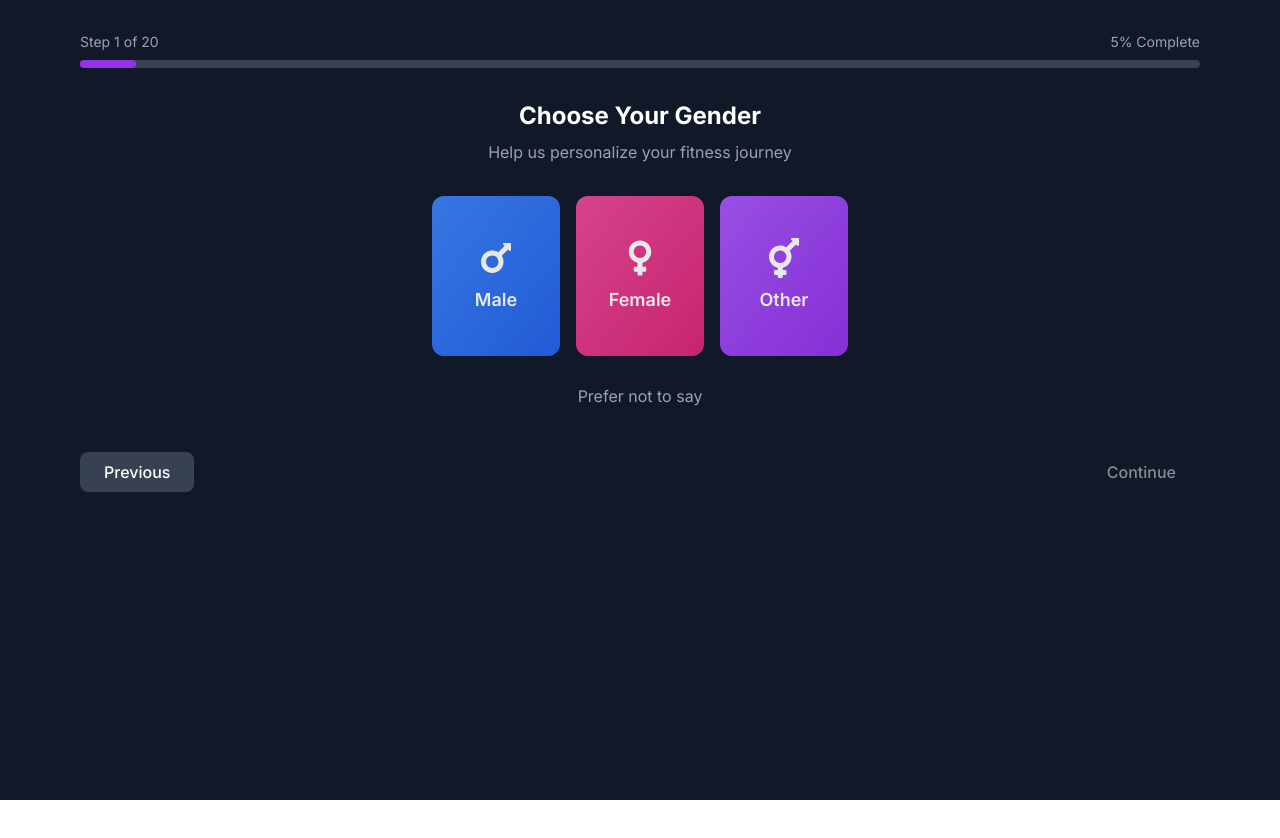
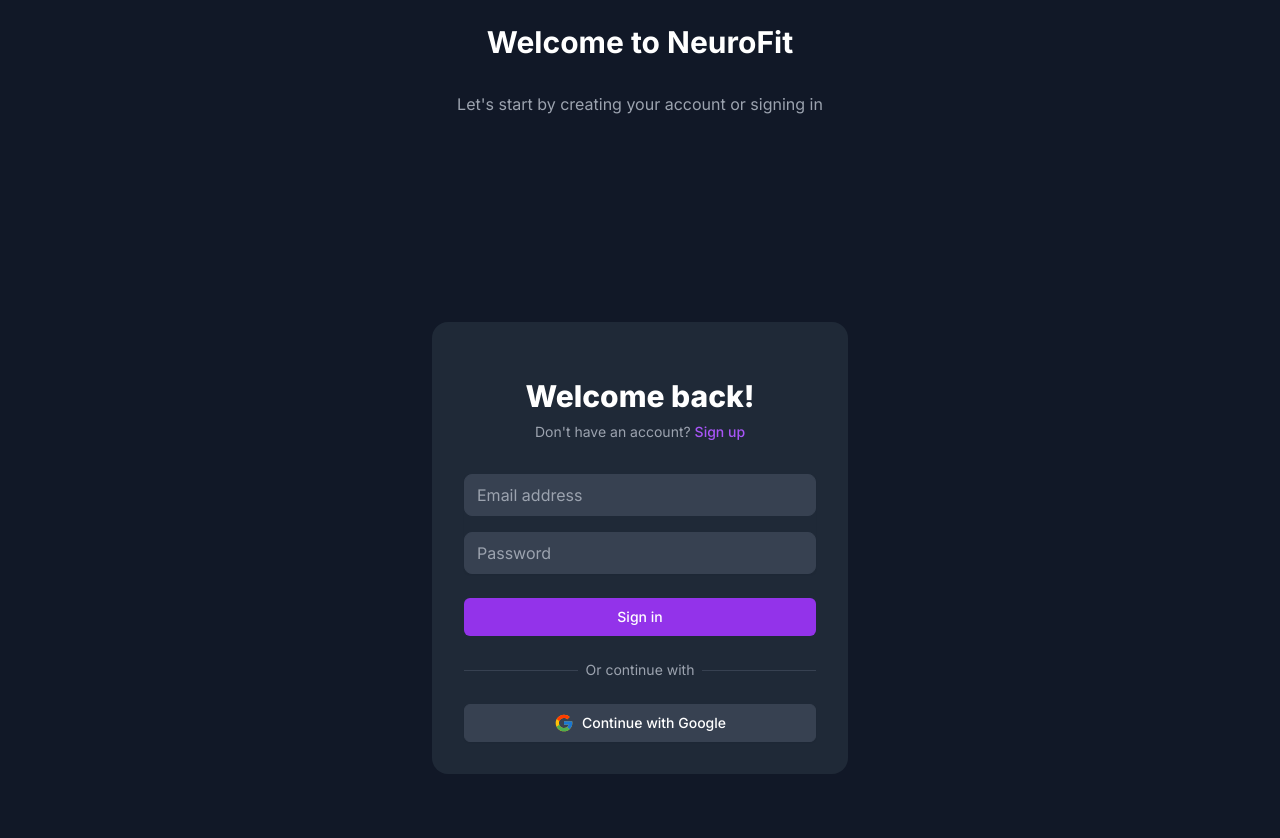
Before and after one commit to Rohitsengar02/neurofit, a Next.js app: page / in a window 1280 px wide. Shown: the top 838 px of the page. Before the commit the page ends 800 px from the top, so only its background shows below. Built offline with nearby package versions, Linux system fonts and the light colour scheme; no server answers.

Commit message:
authantication added

```diff
--- a/app/components/Auth/AuthForm.tsx
+++ b/app/components/Auth/AuthForm.tsx
@@ -10,7 +10,11 @@ import {
   GoogleAuthProvider
 } from 'firebase/auth';
 
-export default function AuthForm() {
+interface AuthFormProps {
+  onSuccess?: () => void;
+}
+
+export default function AuthForm({ onSuccess }: AuthFormProps) {
   const [isLogin, setIsLogin] = useState(true);
   const [email, setEmail] = useState('');
   const [password, setPassword] = useState('');
@@ -28,6 +32,7 @@ export default function AuthForm() {
       } else {
         await createUserWithEmailAndPassword(auth, email, password);
       }
+      onSuccess?.();
     } catch (error: any) {
       setError(error.message);
     } finally {
--- a/app/page.tsx
+++ b/app/page.tsx
@@ -200,6 +200,22 @@ export default function Home() {
     switch (currentStep) {
       case 1:
         return (
+          <div className="min-h-screen bg-gray-900 flex flex-col items-center justify-center p-6">
+            <div className="max-w-md w-full">
+              <h1 className="text-3xl font-bold text-white text-center mb-8">
+                Welcome to NeuroFit
+              </h1>
+              <p className="text-gray-400 text-center mb-8">
+                Let's start by creating your account or signing in
+              </p>
+              <AuthForm onSuccess={() => {
+                setCurrentStep(2);
+              }} />
+            </div>
+          </div>
+        );
+      case 2:
+        return (
           <GenderSelection
             onNext={async ({ gender }: { gender: string }) => {
               try {
@@ -209,7 +225,7 @@ export default function Home() {
                 };
                 await saveUserData(updatedData);
                 setUserData(updatedData);
-                setCurrentStep(2);
+                setCurrentStep(3);
               } catch (error) {
                 console.error('Error saving gender:', error);
               }
@@ -219,7 +235,7 @@ export default function Home() {
             onPrevious={() => handlePrevious(1)}
           />
         );
-      case 2:
+      case 3:
         return (
           <AgeSelection
             onNext={async ({ age }: { age: number }) => {
@@ -230,17 +246,17 @@ export default function Home() {
                 };
                 await saveUserData(updatedData);
                 setUserData(updatedData);
-                setCurrentStep(3);
+                setCurrentStep(4);
               } catch (error) {
                 console.error('Error saving age:', error);
               }
             }}
             currentStep={currentStep}
             totalSteps={totalSteps}
-            onPrevious={() => handlePrevious(1)}
+            onPrevious={() => handlePrevious(2)}
           />
         );
-      case 3:
+      case 4:
         return (
           <BodyTypeSelection
             onNext={async ({ bodyType }: { bodyType: string}) => {
@@ -251,17 +267,17 @@ export default function Home() {
                 };
                 await saveUserData(updatedData);
                 setUserData(updatedData);
-                setCurrentStep(4);
+                setCurrentStep(5);
               } catch (error) {
                 console.error('Error saving body type:', error);
               }
             }}
             currentStep={currentStep}
             totalSteps={totalSteps}
-            onPrevious={() => handlePrevious(2)}
+            onPrevious={() => handlePrevious(3)}
           />
         );
-      case 4:
+      case 5:
         return (
           <BodyFatSelection
             onNext={async ({ bodyFat }: { bodyFat: number }) => {
@@ -272,14 +288,14 @@ export default function Home() {
                 };
                 await saveUserData(updatedData);
                 setUserData(updatedData);
-                setCurrentStep(5);
+                setCurrentStep(6);
               } catch (error) {
                 console.error('Error saving body fat:', error);
               }
             }}
             currentStep={currentStep}
             totalSteps={totalSteps}
-            onPrevious={() => handlePrevious(3)}
+            onPrevious={() => handlePrevious(4)}
           />
         );
 
```
